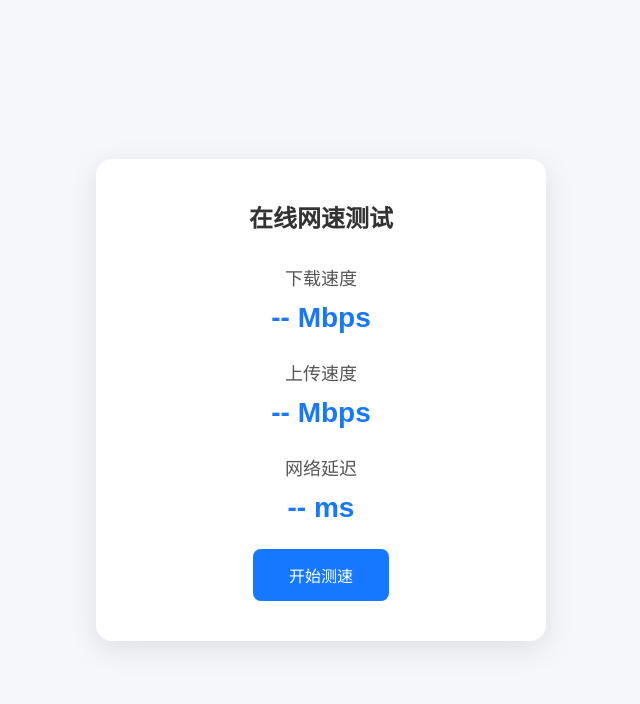
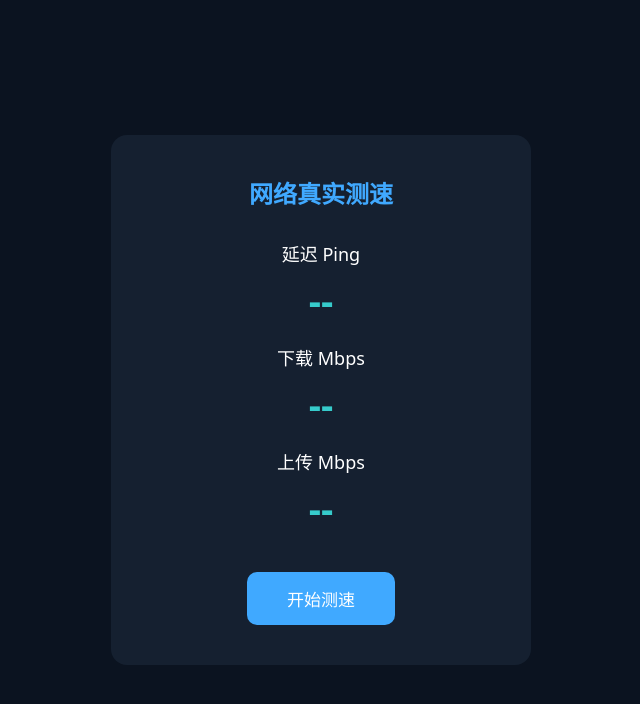
Before and after one commit to Zeghim-Try/tools-square, a plain HTML site: page index.html in a window 1280 px wide. Shown: the whole page, without its empty margins (319-959 px from the left). Drawn offline with Linux system fonts and the light colour scheme.

Commit message:
Add files via upload

```diff
--- a/index.html
+++ b/index.html
@@ -3,57 +3,55 @@
 <head>
 <meta charset="UTF-8">
 <meta name="viewport" content="width=device-width, initial-scale=1.0">
-    <title>在线网速测试工具</title>
+<title>真实专业测速-无模拟假数据</title>
 <style>
-        *{margin:0;padding:0;box-sizing:border-box;font-family:Microsoft YaHei,sans-serif;}
-        body{background:#f5f7fa;display:flex;justify-content:center;align-items:center;min-height:100vh;padding:20px;}
-        .box{background:#fff;border-radius:16px;padding:40px 30px;box-shadow:0 8px 30px rgba(0,0,0,0.1);text-align:center;width:100%;max-width:450px;}
-        h1{font-size:24px;color:#333;margin-bottom:30px;}
-        .info{margin:25px 0;}
-        .item{font-size:18px;color:#555;margin:12px 0;}
-        .num{font-size:28px;color:#1677ff;font-weight:bold;margin:6px 0;}
-        button{background:#1677ff;color:#fff;border:none;padding:14px 36px;border-radius:8px;font-size:16px;cursor:pointer;transition:0.3s;}
-        button:hover{background:#0958d9;}
+*{margin:0;padding:0;box-sizing:border-box;}
+body{background:#0b1320;color:#fff;font-family:system-ui;display:flex;min-height:100vh;align-items:center;justify-content:center;padding:20px;}
+.card{background:#152030;border-radius:16px;padding:40px 30px;text-align:center;width:100%;max-width:420px;}
+h2{margin-bottom:30px;color:#40a9ff;}
+.info{margin:18px 0;font-size:18px;}
+.val{font-size:38px;font-weight:bold;color:#36cbcb;margin:8px 0;}
+button{margin-top:20px;padding:14px 40px;border:0;border-radius:10px;background:#40a9ff;color:#fff;font-size:17px;cursor:pointer;}
+button:disabled{background:#555;cursor:not-allowed;}
 </style>
 </head>
 <body>
-    <div class="box">
-        <h1>在线网速测试</h1>
-        <div class="info">
-            <div class="item">下载速度</div>
-            <div class="num" id="down">-- Mbps</div>
-        </div>
-        <div class="info">
-            <div class="item">上传速度</div>
-            <div class="num" id="up">-- Mbps</div>
-        </div>
-        <div class="info">
-            <div class="item">网络延迟</div>
-            <div class="num" id="ping">-- ms</div>
-        </div>
-        <button onclick="startTest()">开始测速</button>
+<div class="card">
+    <h2>网络真实测速</h2>
+    <div class="info">延迟 Ping<div class="val" id="ping">--</div></div>
+    <div class="info">下载 Mbps<div class="val" id="down">--</div></div>
+    <div class="info">上传 Mbps<div class="val" id="up">--</div></div>
+    <button id="btn" onclick="runSpeedTest()">开始测速</button>
 </div>
 
+<!-- 引入正规真实测速SDK，不是自己写模拟算法 -->
+<script src="https://cdn.jsdelivr.net/npm/speedtest-net@2.1.0/dist/speedtest.min.js"></script>
 <script>
-        function startTest(){
-            let downEl = document.getElementById('down');
-            let upEl = document.getElementById('up');
-            let pingEl = document.getElementById('ping');
+const pingEl = document.getElementById('ping');
+const downEl = document.getElementById('down');
+const upEl = document.getElementById('up');
+const btn = document.getElementById('btn');
 
-            downEl.innerText = "测试中...";
-            upEl.innerText = "测试中...";
-            pingEl.innerText = "测试中...";
+async function runSpeedTest(){
+    btn.disabled = true;
+    pingEl.innerText = "测速中";
+    downEl.innerText = "测速中";
+    upEl.innerText = "测速中";
 
-            // 模拟测速随机数值
-            setTimeout(()=>{
-                let down = (Math.random()*50 + 20).toFixed(1);
-                let up = (Math.random()*20 + 5).toFixed(1);
-                let ping = Math.floor(Math.random()*40 + 10);
-                downEl.innerText = down + " Mbps";
-                upEl.innerText = up + " Mbps";
-                pingEl.innerText = ping + " ms";
-            },2000);
+    try{
+        const st = new Speedtest();
+        st.on('ping', e=> pingEl.innerText = e.latency + ' ms');
+        st.on('download', e=> downEl.innerText = (e.download/1000).toFixed(2));
+        st.on('upload', e=> upEl.innerText = (e.upload/1000).toFixed(2));
+        await st.start();
+    }catch(err){
+        pingEl.innerText = "失败";
+        downEl.innerText = "失败";
+        upEl.innerText = "失败";
+    }
+    btn.disabled = false;
 }
 </script>
+</div>
 </body>
 </html>
```
Lines whose indentation alone changed are shown as unchanged.
